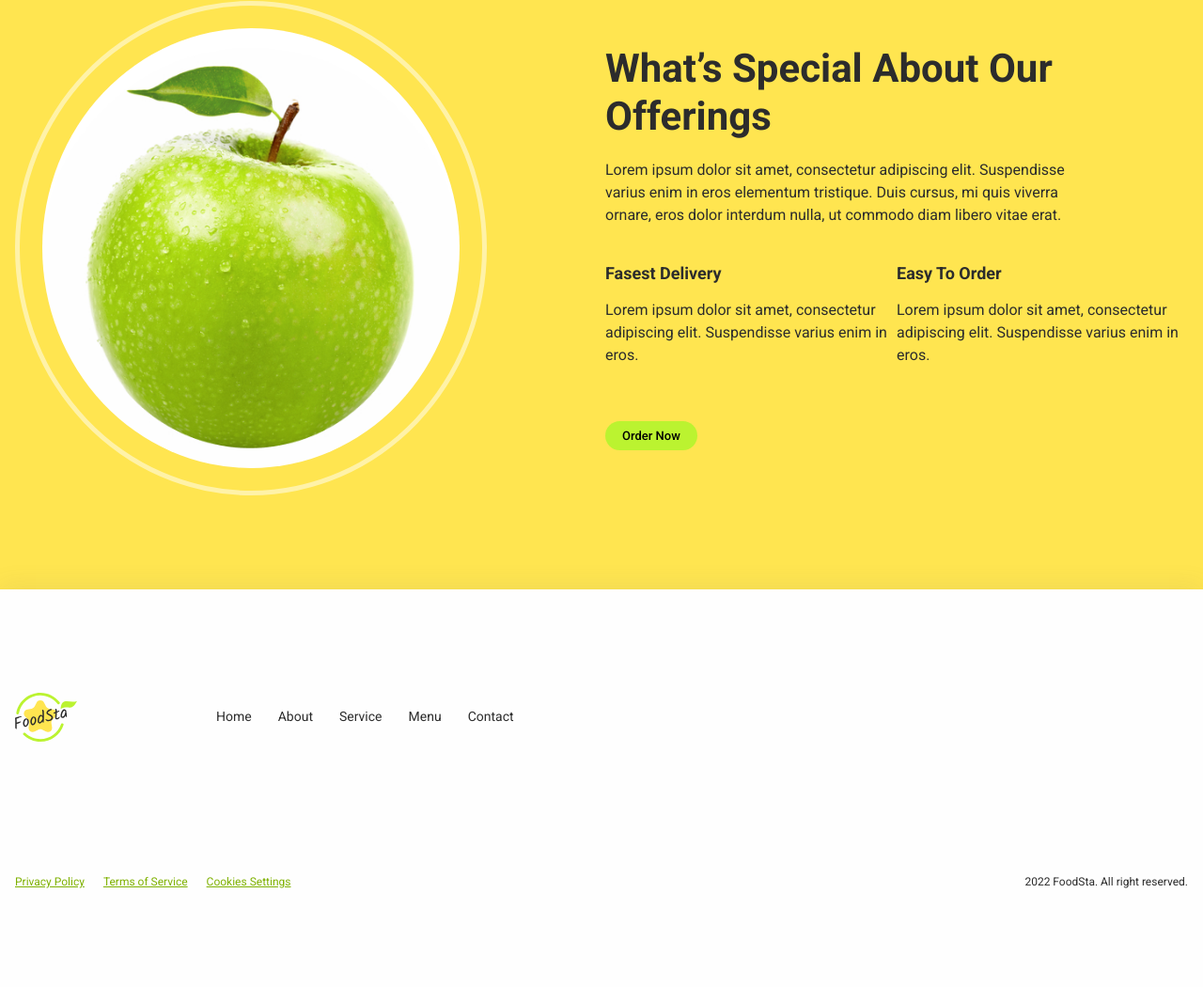
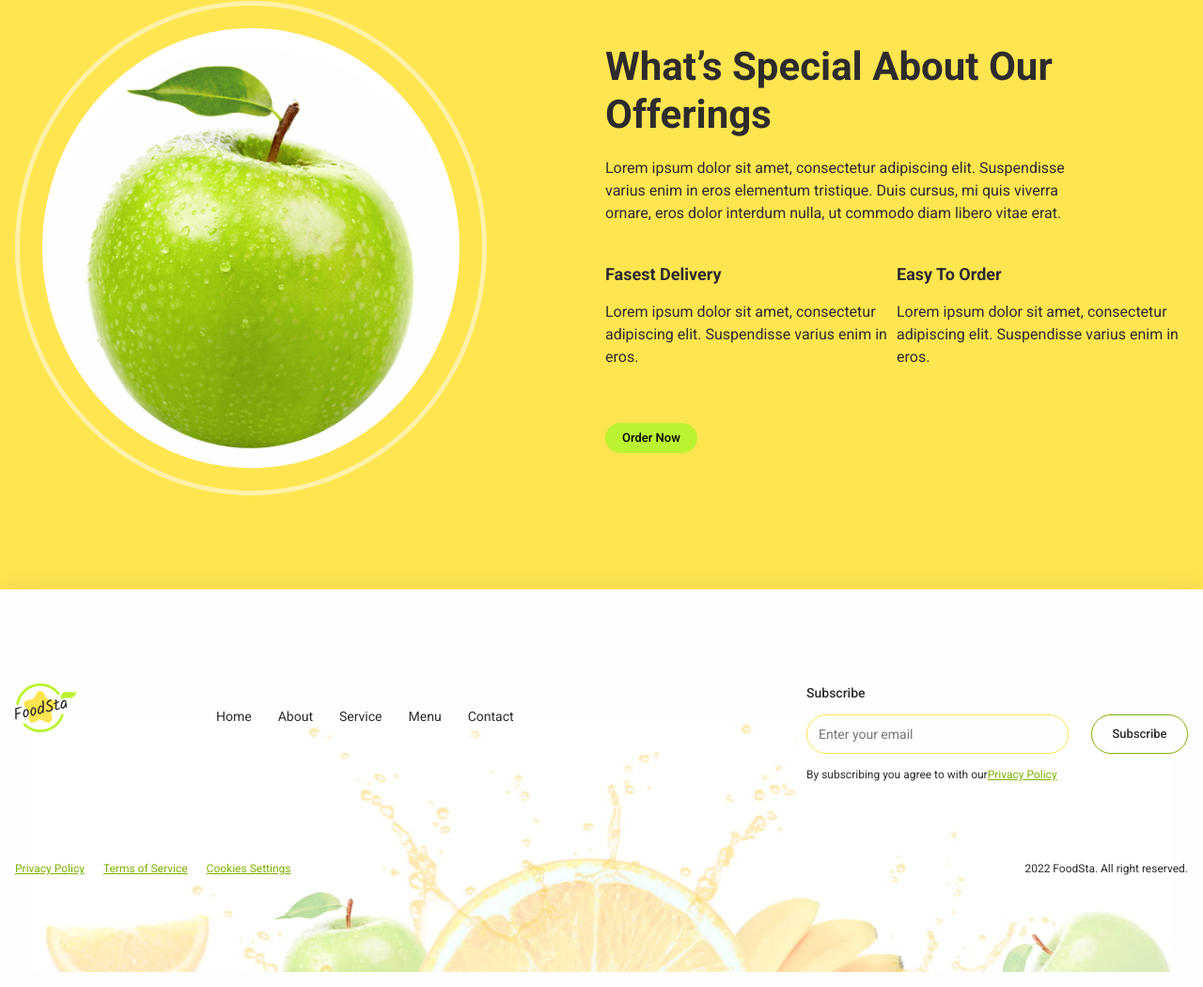
Before and after one commit to YuliiaPro/food-delivery, a plain HTML site: page index.html in a window 1280 px wide. Shown: the part 756-1806 px from the top of the page at 94% size. Drawn offline with nearby package versions, Linux system fonts and the light colour scheme.

Commit message:
commit07052023

```diff
--- a/css/styles.css
+++ b/css/styles.css
@@ -111,48 +111,14 @@ img {
   line-height: 1.5;
   padding: 6px 18px;
   border-radius: 30px;
+  border: transparent;
   background-color: var(--pressed-state);
 }
 .order-btn:hover,
 .order-btn:focus {
   background-color: var(--primary-brand);
 }
-.page-footer {
-  padding-top: 100px;
-  padding-bottom: 102px;
-  box-shadow: 0px -4px 24px rgba(105, 105, 105, 0.1);
-}
-.footer-container {
-  display: flex;
-  align-items: center;
-  margin-bottom: 129px;
-}
-.footer-logo {
-  margin-right: 148px;
-}
-.info {
-  display: flex;
-  justify-content: space-between;
-}
-.info-list {
-  display: flex;
-  gap: 20px;
-}
-.info-link {
-  font-style: normal;
-  font-weight: 400;
-  font-size: 12px;
-  line-height: 1.6667;
-  text-decoration-line: underline;
-  color: var(--color-text);
-}
-.info-paragraph {
-  font-style: normal;
-  font-weight: 400;
-  font-size: 12px;
-  line-height: 1.6667;
-  color: var(--text);
-}
+
 .section-hero-container {
   display: flex;
   align-items: center;
@@ -197,7 +163,7 @@ img {
   font-style: normal;
   font-weight: 700;
   font-size: 18px;
-  line-height: 1, 4;
+  line-height: 1.4;
   color: var(--text);
   margin-bottom: 16px;
 }
@@ -236,6 +202,106 @@ img {
   width: 526.17px;
   margin-bottom: 20px;
 }
-.paragraph-offerings-item" {
+/* .paragraph-offerings-item" {
   width: 253px;
+} */
+.page-footer {
+  padding-top: 100px;
+  padding-bottom: 100px;
+  box-shadow: 0px -4px 24px rgba(105, 105, 105, 0.1);
+  background-image: url('/food-delivery/images/fruit-futer.jpg');
+  background-position: bottom;
+  background-repeat: no-repeat;
+  background-size: 1211px 266px;
 }
+.footer-container {
+  display: flex;
+  align-items: flex-start;
+  margin-bottom: 80px;
+}
+.email {
+  margin-left: auto;
+}
+.footer-logo {
+  margin-right: 148px;
+}
+.info {
+  display: flex;
+  justify-content: space-between;
+  align-items: center;
+}
+.info-list {
+  display: flex;
+  gap: 20px;
+}
+.info-link {
+  font-style: normal;
+  font-weight: 400;
+  font-size: 12px;
+  line-height: 1.6667;
+  color: var(--color-text);
+}
+.info-paragraph {
+  font-style: normal;
+  font-weight: 400;
+  font-size: 12px;
+  line-height: 1.6667;
+  color: var(--text);
+}
+.form-email {
+  display: flex;
+  align-items: flex-end;
+}
+label {
+  display: flex;
+  flex-direction: column;
+  margin-right: 24px;
+}
+.privat-policy {
+  display: flex;
+  align-items: center;
+  margin-top: 12px;
+}
+
+.label-email {
+  font-style: normal;
+  font-weight: 500;
+  font-size: 14px;
+  line-height: 1.5;
+  color: var(--text);
+  row-gap: 12px;
+}
+
+.input-email {
+  width: 279px;
+  height: 42px;
+  left: 869px;
+  top: 3714px;
+  font-family: 'Roboto', sans-serif;
+  background: var(--main-color);
+  border: 0.854167px solid var(--primary-brand);
+  border-radius: 30px;
+  padding: 12px 61.5px 12px 12px;
+}
+.input-email:hover,
+.input-email:focus {
+  border: 0.854167px solid var(--color-text);
+}
+.subscribe-btn {
+  display: inline;
+  font-family: 'Roboto', sans-serif;
+  min-width: 103px;
+  font-style: normal;
+  font-weight: 500;
+  font-size: 13px;
+  line-height: 1.5;
+  color: var(--text);
+  background: var(--main-color);
+  border: 0.854167px solid var(--color-text);
+  border-radius: 30px;
+  height: 42px;
+}
+.subscribe-btn:hover,
+.subscribe-btn:focus {
+  border: 2px solid #ffe450;
+}
--- a/index.html
+++ b/index.html
@@ -53,32 +53,55 @@
         <div class="section-hero-container container">
           <div class="main">
             <h1 class="main-title">Enjoy Your Favorite Food From Anywhere</h1>
-          <p class="paragraph paragraph-hero" >Lorem ipsum dolor sit amet, consectetur adipiscing elit. Suspendisse varius enim in eros elementum tristique. Duis cursus, mi quis viverra ornare, eros dolor interdum nulla, ut commodo diam libero vitae erat.</p>
+            <p class="paragraph paragraph-hero">
+              Lorem ipsum dolor sit amet, consectetur adipiscing elit.
+              Suspendisse varius enim in eros elementum tristique. Duis cursus,
+              mi quis viverra ornare, eros dolor interdum nulla, ut commodo diam
+              libero vitae erat.
+            </p>
             <button class="order-btn" type="button">Order Now</button>
           </div>
-          <img class="favorite-food" src="./images/favorite-first.jpg" alt="dish">
+          <img
+            class="favorite-food"
+            src="./images/favorite-first.jpg"
+            alt="dish"
+          />
         </div>
       </section>
 
       <!-- What’s Special About Our Offerings -->
       <section class="section-offerings">
         <div class="offerings-container container">
-    <img class="offerings-img" src="./images/apple.jpg" alt="apple">
+          <img class="offerings-img" src="./images/apple.jpg" alt="apple" />
           <div class="offerings-content">
-    <h2 class="section-title section-offerings-title">What’s Special About Our Offerings</h2>
-<p class="paragraph paragraph-offerings">Lorem ipsum dolor sit amet, consectetur adipiscing elit. Suspendisse varius enim in eros elementum tristique. Duis cursus, mi quis viverra ornare, eros dolor interdum nulla, ut commodo diam libero vitae erat.</p>
+            <h2 class="section-title section-offerings-title">
+              What’s Special About Our Offerings
+            </h2>
+            <p class="paragraph paragraph-offerings">
+              Lorem ipsum dolor sit amet, consectetur adipiscing elit.
+              Suspendisse varius enim in eros elementum tristique. Duis cursus,
+              mi quis viverra ornare, eros dolor interdum nulla, ut commodo diam
+              libero vitae erat.
+            </p>
             <ul class="offerings-list list">
               <li class="offerings-item">
                 <h3 class="title-item">Fasest Delivery</h3>
-        <p class="paragraph paragraph-offerings-item">Lorem ipsum dolor sit amet, consectetur adipiscing elit. Suspendisse varius enim in eros.</p>
+                <p class="paragraph paragraph-offerings-item">
+                  Lorem ipsum dolor sit amet, consectetur adipiscing elit.
+                  Suspendisse varius enim in eros.
+                </p>
               </li>
               <li class="offerings-item">
                 <h3 class="title-item">Easy To Order</h3>
-        <p class="paragraph paragraph-offerings-item">Lorem ipsum dolor sit amet, consectetur adipiscing elit. Suspendisse varius enim in eros.</p>
+                <p class="paragraph paragraph-offerings-item">
+                  Lorem ipsum dolor sit amet, consectetur adipiscing elit.
+                  Suspendisse varius enim in eros.
+                </p>
               </li>
             </ul>
             <button class="order-btn" type="button">Order Now</button>
-</div></div>
+          </div>
+        </div>
       </section>
     </main>
     <!-- Page footer -->
@@ -105,17 +128,35 @@
               <a href="" class="link menu-link">Contact</a>
             </li>
           </ul>
+          <div class="email">
+            <form class="form-email">
+              <label class="label-email">
+                Subscribe
+                <input
+                  class="input-email"
+                  type="email"
+                  name="email"
+                  placeholder="Enter your email"
+                />
+              </label>
+              <button class="subscribe-btn" type="submit">Subscribe</button>
+            </form>
+            <div class="privat-policy">
+              <p class="info-paragraph">By subscribing you agree to with our</p>
+              <a href="" class="info-link">Privacy Policy</a>
+            </div>
+          </div>
         </div>
         <div class="info">
           <ul class="info-list list">
             <li class="info-item">
-            <a href="" class="info-link link">Privacy Policy</a>
+              <a href="" class="info-link">Privacy Policy</a>
             </li>
             <li class="info-item">
-            <a href="" class="info-link link"">Terms of Service</a>
+              <a href="" class="info-link">Terms of Service</a>
             </li>
             <li class="info-item">
-            <a href="" class="info-link link"">Cookies Settings</a>
+              <a href="" class="info-link">Cookies Settings</a>
             </li>
           </ul>
           <p class="info-paragraph">2022 FoodSta. All right reserved.</p>
```
Also changed, not shown: images/fruit-futer.jpg (added). Lines whose indentation alone changed are shown as unchanged.
